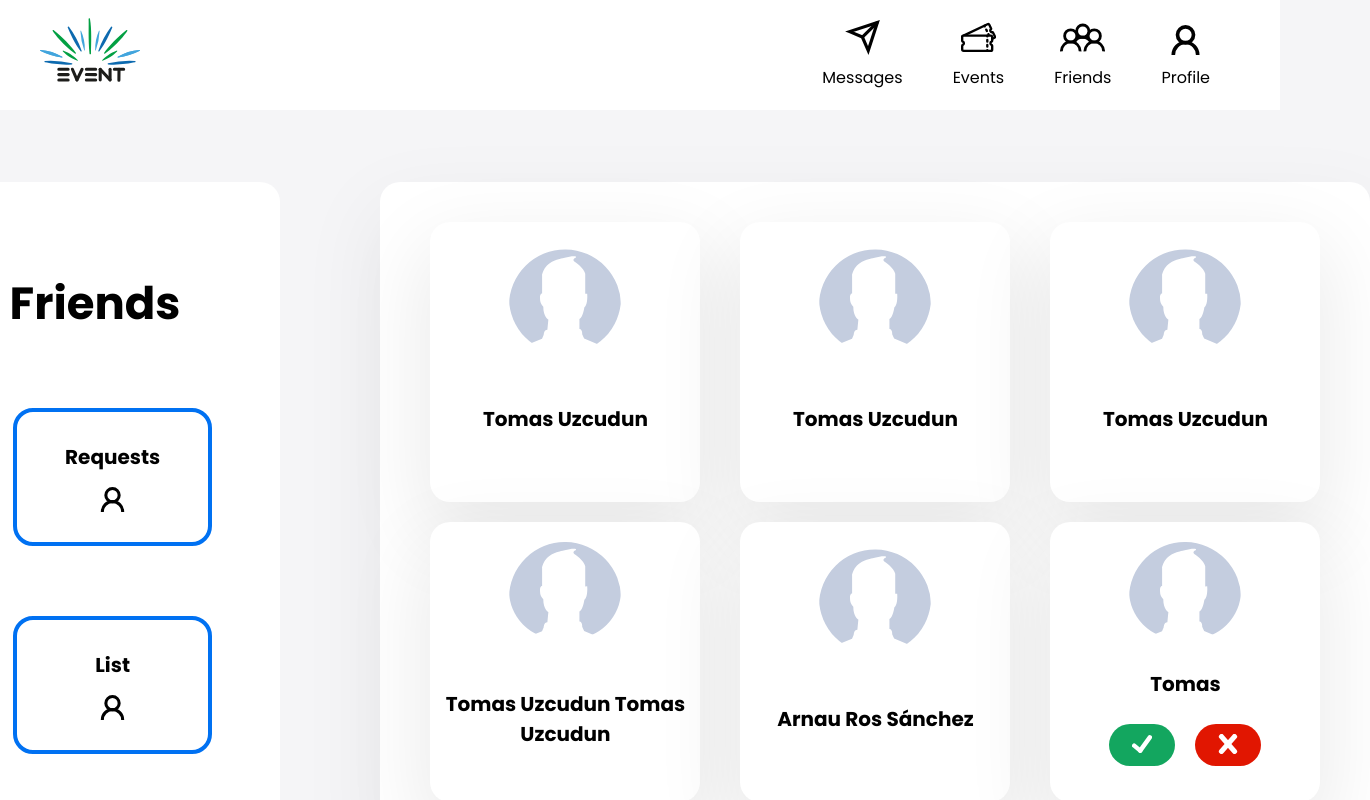
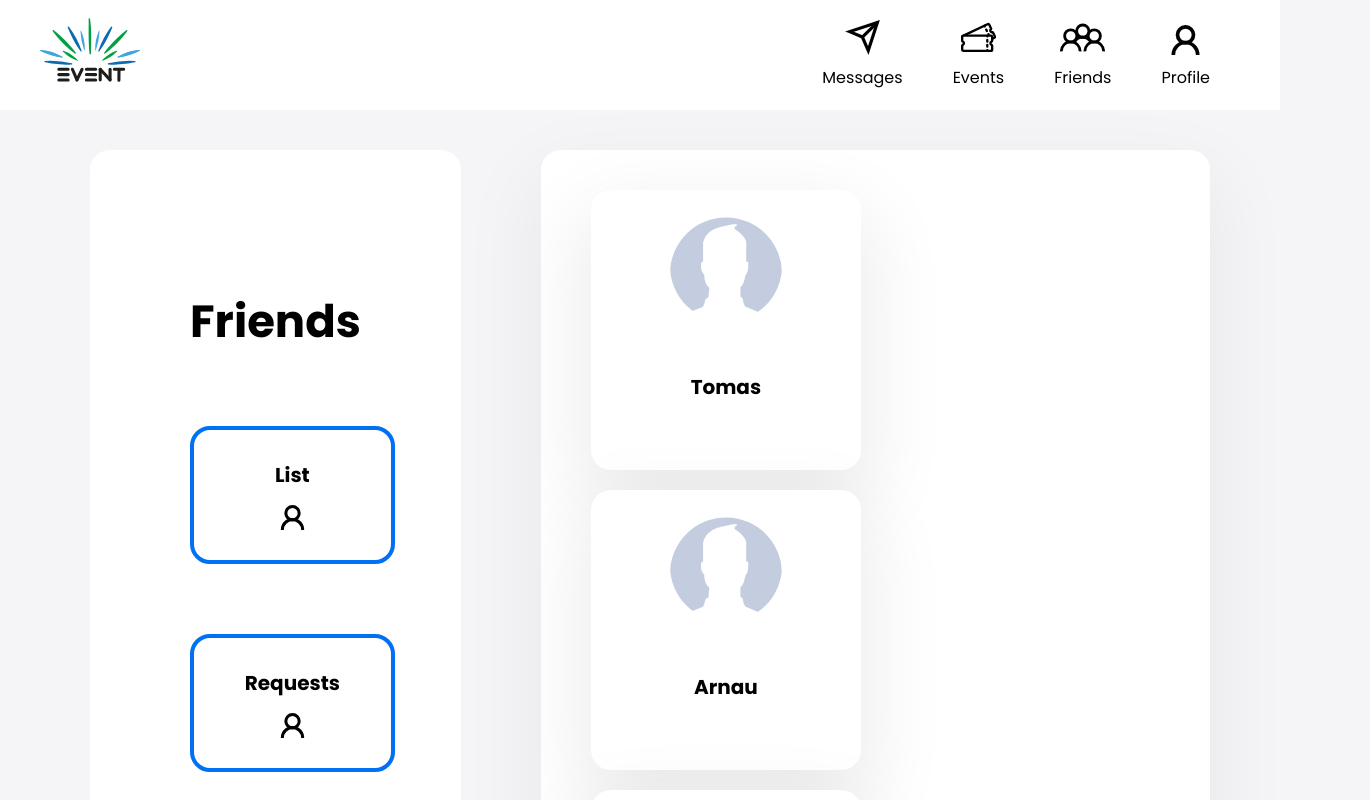
Before and after one commit to OkhaiBroh/PW1-G8, a Vue app: page /friends in a window 1280 px wide. Shown: the top 800 px of the page, 1370 px wide, since content can reach past the window. Built offline with nearby package versions, Linux system fonts and the light colour scheme.

Commit message:
Only API missing, reponsive is done

```diff
--- a/src/assets/components/FriendComponent.vue
+++ b/src/assets/components/FriendComponent.vue
@@ -12,7 +12,7 @@ export default{
             class="friend_ico"
           />
           <div class="friend_text">
-            <b>Arnau Ros Sánchez</b>
+            <b> {{ username }} </b>
           </div>
         </article>
 </template>
--- a/src/assets/components/FriendRequestComponent.vue
+++ b/src/assets/components/FriendRequestComponent.vue
@@ -12,7 +12,7 @@ export default{
           />
 
           <div class="friend-text-buttons">
-            <b>Tomas </b>
+            <b> {{ username }} </b>
           </div>
           <div class="buttons">
             <div class="accept-button">
--- a/src/views/FriendsView.vue
+++ b/src/views/FriendsView.vue
@@ -2,10 +2,49 @@
 import FriendRequest from "./../assets/components/FriendRequestComponent.vue";
 import Friend from "./../assets/components/FriendComponent.vue";
 export default{
-    components: {
-        FriendRequest,
-        Friend
+  data () {
+    return {
+      friends: [
+        { id: 1, username: "Tomas" },
+        { id: 2, username: "Arnau" },
+        { id: 3, username: "David" },
+      ],
+      friends_request: [
+        { id: 1, username: "Tomas" },
+        { id: 2, username: "Arnau" },
+         { id: 3, username: "Tomas" },
+        { id: 4, username: "Arnau" },
+         { id: 5, username: "Tomas" },
+        { id: 6, username: "Arnau" },
+        { id: 7, username: "David" }
+      ],
+      option: "list"
     }
+  },
+  components: {
+    FriendRequest,
+    Friend
+  },
+  methods: {
+    toList: function(){
+      this.option = "list"
+      document.getElementById("list").style.backgroundColor = "var(--blue_color)";
+      document.getElementById("list").style.color = "var(--white_color)";
+
+      document.getElementById("request_list").style.backgroundColor = "var(--white_color)";
+      document.getElementById("request_list").style.color = "var(--black_color)";
+
+    },
+    toRequestList: function(){
+      this.option = "request_list";
+      document.getElementById("request_list").style.backgroundColor = "var(--blue_color)";
+      document.getElementById("request_list").style.color = "var(--white_color)";
+
+      document.getElementById("list").style.backgroundColor = "var(--white_color)";
+      document.getElementById("list").style.color = "var(--black_color)";
+    }
+  }
+
 }
 </script>
 
@@ -16,68 +55,24 @@ export default{
     <section class="panel">
       <p class="friends">Friends</p>
       <div class="friends_options">
-        <div class="option">
-          <b class="option_text">Requests</b>
+        <div id="list" class="option" v-on:click=toList>
+          <b class="option_text">List</b>
           <img src="../assets/icons/ico_user.svg" class="ico" />
         </div>
 
-        <div class="option">
-          <b class="option_text">List</b>
+        <div id="request_list" class="option" v-on:click=toRequestList>
+          <b class="option_text">Requests</b>
           <img src="../assets/icons/ico_user.svg" class="ico" />
         </div>
       </div>
     </section>
 
     <!-- List of friends-->
-    <section class="list_panel">
-      <div class="friend_row">
-        <!-- Example of a friend -->
-        <article class="friend_div">
-          <img
-            src="../assets/icons/ico_profile_default.svg"
-            class="friend_ico"
-          />
-          <div class="friend_text">
-            <b>Tomas Uzcudun</b>
-          </div>
-        </article>
-
-        <article class="friend_div">
-          <img
-            src="../assets/icons/ico_profile_default.svg"
-            class="friend_ico"
-          />
-          <div class="friend_text">
-            <b>Tomas Uzcudun</b>
-          </div>
-        </article>
-
-        <article class="friend_div">
-          <img
-            src="../assets/icons/ico_profile_default.svg"
-            class="friend_ico"
-          />
-          <div class="friend_text">
-            <b>Tomas Uzcudun</b>
-          </div>
-        </article>
-      </div>
-
-      <div class="friend_row">
-        <article class="friend_div">
-          <img
-            src="../assets/icons/ico_profile_default.svg"
-            class="friend_ico"
-          />
-          <div class="friend_text">
-            <b>Tomas Uzcudun Tomas Uzcudun</b>
-          </div>
-        </article>
-        <Friend />
-
-        <FriendRequest/>
-
-      </div>
+    <section v-if="option ==='list'" class="list_panel">
+        <Friend v-for="friend in friends" :key="friend.id" :username="friend.username" />
+    </section>
+    <section v-if="option ==='request_list'" class="list_panel">
+        <FriendRequest v-for="friend_request in friends_request" :key="friend_request.id" :username="friend_request.username" />
     </section>
   </main>
 </template>
@@ -88,13 +83,12 @@ export default{
   display: flex;
   justify-content: center;
   align-content: center;
-  padding: 9vh;
+  padding: 5vh;
 }
 .panel {
   display: flex;
   flex-direction: column;
   justify-content: center;
-  align-items: center;
 
   margin: 50px;
   background-color: white;
@@ -129,19 +123,20 @@ export default{
 
 .list_panel {
   display: flex;
-  flex-direction: column;
-  flex: 100%;
-
-  align-items: center;
-
-  margin: 50px;
+  flex-wrap: wrap;
+  justify-content: start;
+  margin: 30px;
   background: var(--white_color);
   box-shadow: 0px 30px 80px 10px rgba(0, 0, 0, 0.05);
-  padding: 30px;
+
   margin-top: 0px;
   margin-bottom: 0px;
   border-radius: 20px;
   padding: 30px;
+
+  overflow: hidden;
+  overflow-y: scroll;
+  height: 700px;
 }
 .ico {
   width: 25px;
@@ -215,6 +210,11 @@ export default{
   width: 20px;
   height: 20px;
 }
+.col {
+  display: flex;
+
+
+}
 
 @media (max-width: 1000px) {
   .background {
@@ -227,6 +227,9 @@ export default{
     padding: 0;
   }
   .panel {
+    display:flex;
+    flex-direction: column;
+    align-items: center;
     margin: 20px;
     padding: 0px;
     padding-top: 20px;
@@ -255,8 +258,9 @@ export default{
     margin: 20px;
     padding: 10px;
     display: flex;
-    flex-direction: column;
+    flex-wrap: wrap;
     padding-bottom: 20px;
+    justify-content: center;
   }
   .friend_row {
     display: flex;
```
